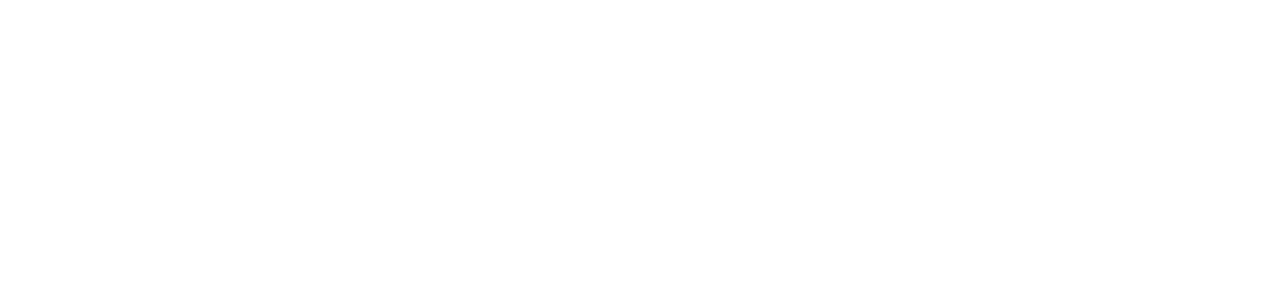
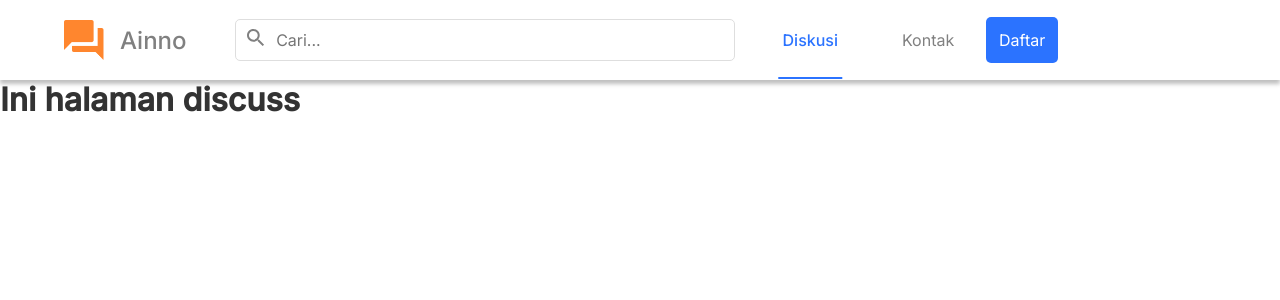
Before and after one commit to ihsan-aryandi/ainno, a React (Create React App) app: page /discuss in a window 1280 px wide. Before the commit this address had no page. Shown: the top 300 px of the page. Built offline with nearby package versions, Linux system fonts and the light colour scheme.

Commit message:
creating navbar (inprogress)

```diff
--- a/src/Routes.js
+++ b/src/Routes.js
@@ -1,17 +1,32 @@
 import React from 'react'
 import LoginPage from 'pages/login/LoginPage';
+import Navbar from 'components/navbars/Navbar';
 import {
     BrowserRouter as Router,
     Routes,
-    Route
+    Route,
+    Outlet
 } from "react-router-dom";
 
 export default function SetupRoutes() {
     return (
         <Router>
             <Routes>
-                <Route path="/login" element={<LoginPage />} exact />
+                <Route path="/" element={<WithNavbar />}>
+                    <Route path="/discuss" element={<h1>Ini halaman discuss</h1>} />
+                    <Route path="/contact" element={<h1>Ini halaman contact</h1>} />
+                </Route>
+                <Route path="/login" element={<LoginPage />} />
             </Routes>
         </Router>
     )
 }
+
+function WithNavbar() {
+    return (
+        <>
+            <Navbar />
+            <Outlet />
+        </>
+    )
+}
--- a/src/components/buttons/Button.js
+++ b/src/components/buttons/Button.js
@@ -1,8 +1,8 @@
 import React from 'react'
 import styles from './Button.module.css'
 
-export default function Button({ className, label = "", type }) {
+export default function Button({ className, label = "", type = 'button', style = {} }) {
     return (
-        <button className={`${styles.button} ${className}`} type={type}>{label}</button>
+        <button className={`${styles.button} ${className}`} type={type} style={style}>{label}</button>
     )
 }
--- /dev/null
+++ b/src/components/containers/Container.js
@@ -0,0 +1,7 @@
+import React from 'react'
+
+export default function Container(props) {
+    return (
+        <div className='container' {...props}>{props.children}</div>
+    )
+}
--- a/src/components/navbars/Navbar.js
+++ b/src/components/navbars/Navbar.js
@@ -1,9 +1,80 @@
 import React from 'react'
+import SearchInput from 'components/search-inputs/SearchInput'
+import Container from 'components/containers/Container'
+import Button from 'components/buttons/Button'
+import {
+    Link,
+    useResolvedPath,
+    useMatch
+} from 'react-router-dom'
+import styles from './Navbar.module.css'
 
 export default function Navbar() {
     return (
-        <nav>
-            Ini navbar
+        <nav className={styles.navbar}>
+            <Container>
+                <Brand />
+                <SearchInput className='search mr-6' placeholder='Cari...' id='search-input'/>
+                <NavLinks className='mr-4' />
+                <Auth />
+            </Container>
         </nav>
     )
 }
+
+function Brand() {
+    return (
+        <Link className={`${styles.brand} text-decoration-none mr-6`} to='/'>
+            <img className='mr-2' src="/images/ainno-logo.png" alt="Ainno Logo" />
+            <h2 className='grey-color3 medium'>Ainno</h2>
+        </Link>
+    )
+}
+
+function NavLinks({ className = '' }) {
+    const links = [
+        {
+            label: 'Diskusi',
+            to: '/discuss'
+        },
+        {
+            label: 'Kontak',
+            to: '/contact'
+        }
+    ]
+
+    return (
+        <div className={`${styles['nav-links']} ${className}`}>
+            {links.map((link, i) => (
+                <NavLink
+                    key={i}
+                    to={link.to}
+                    label={link.label}/>
+            ))}
+        </div>
+    )
+}
+
+function NavLink({ to = '', label = '' }) {
+    let resolved = useResolvedPath(to)
+    let match = useMatch({ path: resolved.pathname, end: true })
+
+    let currentClass = styles['nav-link']
+    if (match) {
+        currentClass += ` ${styles.active}`
+    }
+
+    return (
+        <Link
+            className={currentClass}
+            to={to}>{label}</Link>
+    )
+}
+
+function Auth() {
+    return (
+        <div>
+            <Button label='Daftar' />
+        </div>
+    )
+}
--- a/src/components/navbars/Navbar.module.css
+++ b/src/components/navbars/Navbar.module.css
@@ -0,0 +1,67 @@
+.navbar {
+    position: relative;
+    background-color: #fff;
+    box-shadow: 0px 4px 4px rgba(0, 0, 0, 0.25);
+    height: 5rem;
+}
+
+.navbar > div {
+    display: flex;
+    align-items: center;
+    height: 100%;
+}
+
+.nav-links {
+    display: flex;
+    align-items: center;
+    height: 100%;
+}
+
+.nav-link {
+    display: flex;
+    align-items: center;
+    margin-right: 4rem;
+    text-decoration: none;
+    color: var(--grey-color3);
+    height: 100%;
+    transition: .2s;
+}
+
+.nav-link:hover {
+    color: var(--main-color1);
+}
+
+.nav-link:last-child {
+    margin-right: 0;
+}
+
+.active {
+    position: relative;
+    color: var(--main-color1);
+    font-weight: 500;
+}
+
+.active::after {
+    content: '';
+    position: absolute;
+    left: 50%;
+    bottom: 1px;
+    transform: translateX(-50%);
+    width: calc(100% + .5rem);
+    height: 2px;
+    background-color: var(--main-color1);
+}
+
+/*
+    Brand
+*/
+.brand {
+    display: flex;
+    align-items: center;
+    height: 100%;
+}
+
+.brand img {
+    width: 2.5rem;
+    height: 2.5rem;
+}
--- /dev/null
+++ b/src/components/search-inputs/SearchInput.js
@@ -0,0 +1,18 @@
+import React, { useRef } from 'react'
+import styles from './SearchInput.module.css'
+
+export default function SearchInput({ className = '', onSubmit, id = '', placeholder = '' }) {
+    const inputRef = useRef()
+
+    return (
+        <form className={`${styles['search-input']} ${className}`} onSubmit={e => onSubmit(inputRef.current.value, e)} >
+            <label htmlFor={id}>
+                <svg viewBox="0 0 18 18" fill="none" xmlns="http://www.w3.org/2000/svg">
+                    <path d="M6.5 0C8.22391 0 9.87721 0.684819 11.0962 1.90381C12.3152 3.12279 13 4.77609 13 6.5C13 8.11 12.41 9.59 11.44 10.73L11.71 11H12.5L17.5 16L16 17.5L11 12.5V11.71L10.73 11.44C9.55055 12.4468 8.05071 12.9999 6.5 13C4.77609 13 3.12279 12.3152 1.90381 11.0962C0.684819 9.87721 0 8.22391 0 6.5C0 4.77609 0.684819 3.12279 1.90381 1.90381C3.12279 0.684819 4.77609 0 6.5 0ZM6.5 2C4 2 2 4 2 6.5C2 9 4 11 6.5 11C9 11 11 9 11 6.5C11 4 9 2 6.5 2Z" fill="#808080"/>
+                </svg>
+            </label>
+            <input type='text' id={id} placeholder={placeholder} ref={inputRef} />
+            <div />
+        </form>
+    )
+}
--- /dev/null
+++ b/src/components/search-inputs/SearchInput.module.css
@@ -0,0 +1,41 @@
+.search-input {
+    position: relative;
+    display: flex;
+    border-radius: 5px;
+    width: 500px;
+    z-index: 1;
+    padding: 0 .8rem;
+    align-items: center;
+}
+
+.search-input label svg {
+    width: 1.1rem;
+    height: 1.1rem;
+}
+
+.search-input input {
+    width: 100%;
+    background-color: transparent;
+    border: none;
+    outline: none;
+    padding: .7rem;
+    font-size: 1rem;
+    color: var(--dark-color1);
+}
+
+.search-input input + div {
+    position: absolute;
+    top: 0;
+    left: 0;
+    width: 100%;
+    height: 100%;
+    z-index: -1;
+    border: 1px solid var(--grey-color2);
+    background-color: #fff;
+    border-radius: 5px;
+    transition: .3s;
+}
+
+.search-input input:focus + div {
+    box-shadow: 0 0 5px var(--main-color1);
+}
--- a/src/index.css
+++ b/src/index.css
@@ -24,6 +24,10 @@
 .full-screen {
     width: 100%;
     min-height: 100vh;
+}
+
+.default-color {
+    color: var(--dark-color1);
 }
 
 /*
@@ -80,6 +84,10 @@
 /*
     Margins
 */
+
+/*
+    Bottom
+*/
 .mb-1 {
     margin-bottom: .5rem;
 }
@@ -104,6 +112,9 @@
     margin-bottom: 3rem;
 }
 
+/*
+    Top
+*/
 .mt-1 {
     margin-top: .5rem;
 }
@@ -126,6 +137,60 @@
 
 .mt-6 {
     margin-top: 3rem;
+}
+
+/*
+    Right
+*/
+.mr-1 {
+    margin-right: .5rem;
+}
+
+.mr-2 {
+    margin-right: 1rem;
+}
+
+.mr-3 {
+    margin-right: 1.5rem;
+}
+
+.mr-4 {
+    margin-right: 2rem;
+}
+
+.mr-5 {
+    margin-right: 2.5rem;
+}
+
+.mr-6 {
+    margin-right: 3rem;
+}
+
+/*
+    Left
+*/
+.ml-1 {
+    margin-left: .5rem;
+}
+
+.ml-2 {
+    margin-left: 1rem;
+}
+
+.ml-3 {
+    margin-left: 1.5rem;
+}
+
+.ml-4 {
+    margin-left: 2rem;
+}
+
+.ml-5 {
+    margin-left: 2.5rem;
+}
+
+.ml-6 {
+    margin-left: 3rem;
 }
 
 /*
@@ -161,6 +226,16 @@
     padding-bottom: 3rem;
 }
 
+.px-7 {
+    padding-top: 3.5rem;
+    padding-bottom: 3.5rem;
+}
+
+.px-8 {
+    padding-top: 4rem;
+    padding-bottom: 4rem;
+}
+
 /*
     Fonts
 */
@@ -180,3 +255,17 @@
     text-decoration: none;
     color: var(--main-color1);
 }
+
+.text-decoration-none {
+    text-decoration: none;
+}
+
+/*
+    Add
+*/
+.container {
+    position: relative;
+    width: 90%;
+    margin: auto;
+    max-width: 1800px;
+}
--- a/src/pages/login/LoginPage.js
+++ b/src/pages/login/LoginPage.js
@@ -1,6 +1,6 @@
 import React from 'react'
 import styles from './LoginPage.module.css'
-import Input from 'components/input/Input'
+import Input from 'components/inputs/Input'
 import Card from 'components/cards/Card'
 import Form from 'components/forms/Form'
 import Button from 'components/buttons/Button'
@@ -8,7 +8,7 @@
 
 export default function LoginPage() {
     return (
-        <div className="full-screen px-6 bg-grey-color1 d-flex items-center flex-column">
+        <div className="full-screen px-8 bg-grey-color1 d-flex items-center flex-column">
             <img className={`${styles.logo} mb-5`} src="/images/ainno-logo.png" alt="Ainno Logo" />
             <h1 className="regular mb-6">Masuk ke Ainno</h1>
             <Card className="bg-main-color3 px-5" maxWidth="400px">
```
Also changed, not shown: public/magnify-icon.svg (added), src/components/inputs/Input.js (renamed from src/components/input/Input.js), src/components/inputs/Input.module.css (renamed from src/components/input/Input.module.css), 1 other file (tests, documents, lock files or other folders).
